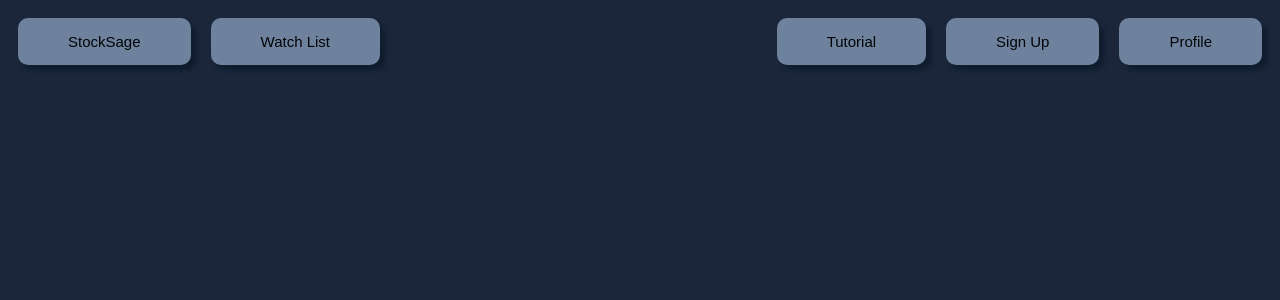
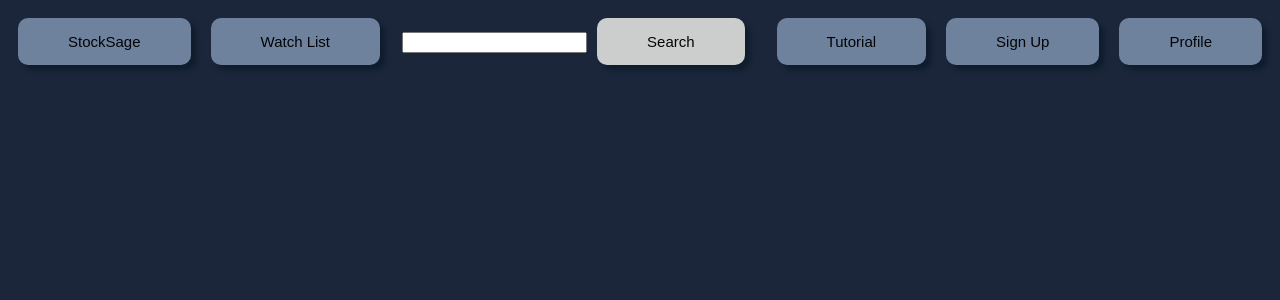
Before and after one commit to Anush-Varma/Trading-Website, a React (Vite) app in the folder client/: page / in a window 1280 px wide. Shown: the top 300 px of the page. Built offline with nearby package versions, Linux system fonts and the light colour scheme.

Commit message:
SearchBar with button created. Search button styled. TO DO: Search text field style

```diff
--- a/client/src/components/Nav.jsx
+++ b/client/src/components/Nav.jsx
@@ -1,4 +1,5 @@
 import Button from "./Button";
+import SearchBar from "./SearchBar";
 
 import "../styles/nav.css";
 
@@ -9,7 +10,9 @@ function Nav() {
         <Button text="StockSage"></Button>
         <Button text="Watch List"></Button>
       </div>
-
+      <div>
+        <SearchBar></SearchBar>
+      </div>
       <div className="right">
         <Button text="Tutorial"></Button>
         <Button text="Sign Up"></Button>
--- a/client/src/components/SearchBar.jsx
+++ b/client/src/components/SearchBar.jsx
@@ -1,7 +1,14 @@
-import "../styles/SearchBar.css";
+// import "../styles/SearchBar.css";
+import SearchButton from "./SearchButton";
+import SearchInput from "./SearchInput";
 
 function SearchBar() {
-  return <form className="SearchBar"></form>;
+  return (
+    <form className="SearchBar">
+      <SearchInput name="query" />
+      <SearchButton text="Search"></SearchButton>
+    </form>
+  );
 }
 
 export default SearchBar;
--- /dev/null
+++ b/client/src/components/SearchButton.jsx
@@ -0,0 +1,7 @@
+import "../styles/searchButton.css";
+
+function SearchButton(props) {
+  return <button className="search-button">{props.text}</button>;
+}
+
+export default SearchButton;
--- /dev/null
+++ b/client/src/components/SearchInput.jsx
@@ -0,0 +1,5 @@
+function SearchInput(props) {
+  return <input className="search-input"></input>;
+}
+
+export default SearchInput;
--- /dev/null
+++ b/client/src/styles/searchButton.css
@@ -0,0 +1,16 @@
+.search-button {
+  background-color: var(--component-colour3);
+  color: black;
+  border: 0;
+  border-radius: var(--border-radius);
+  padding: 15px 50px;
+  cursor: pointer;
+  font-size: 15px;
+  margin: 10px;
+  opacity: 0.9;
+  transition: opacity 0.3s ease;
+  box-shadow: 5px 5px 5px var(--shadow-colour);
+}
+.search-button:hover {
+  opacity: 1;
+}
```
